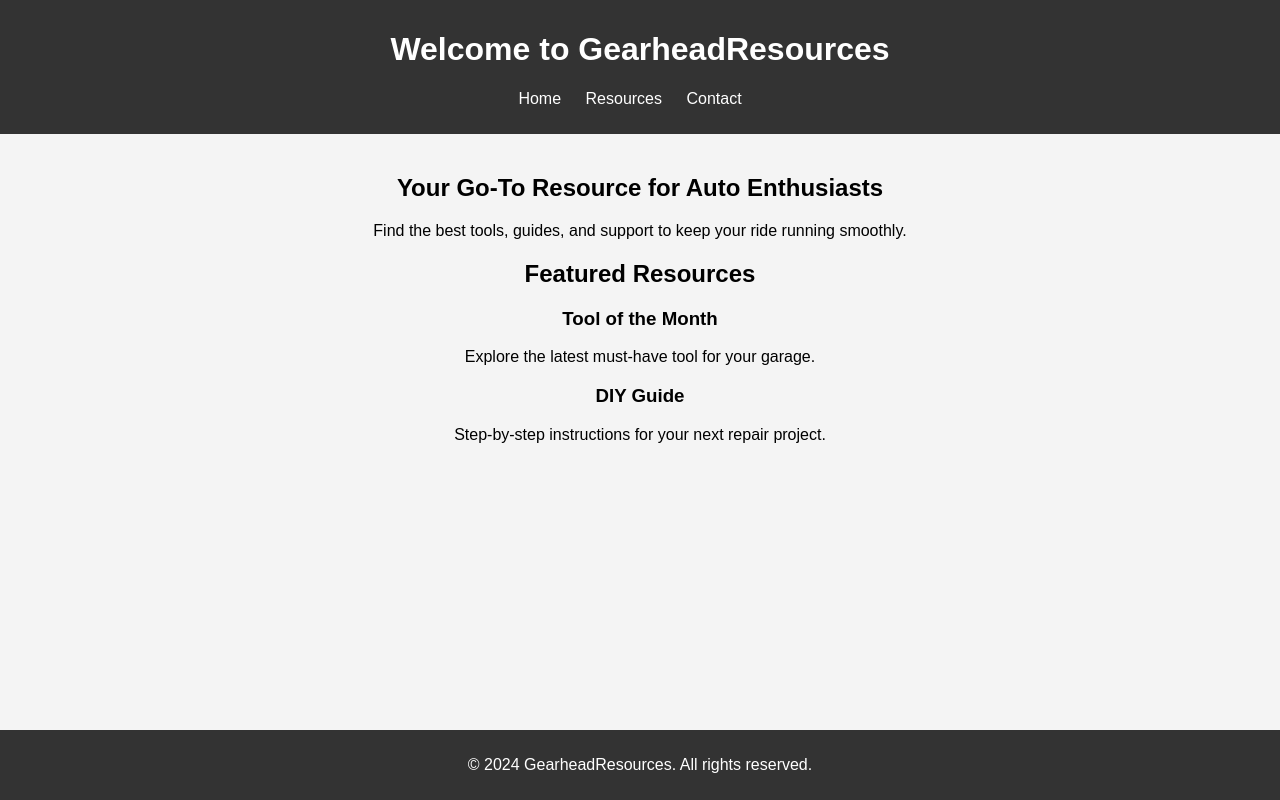
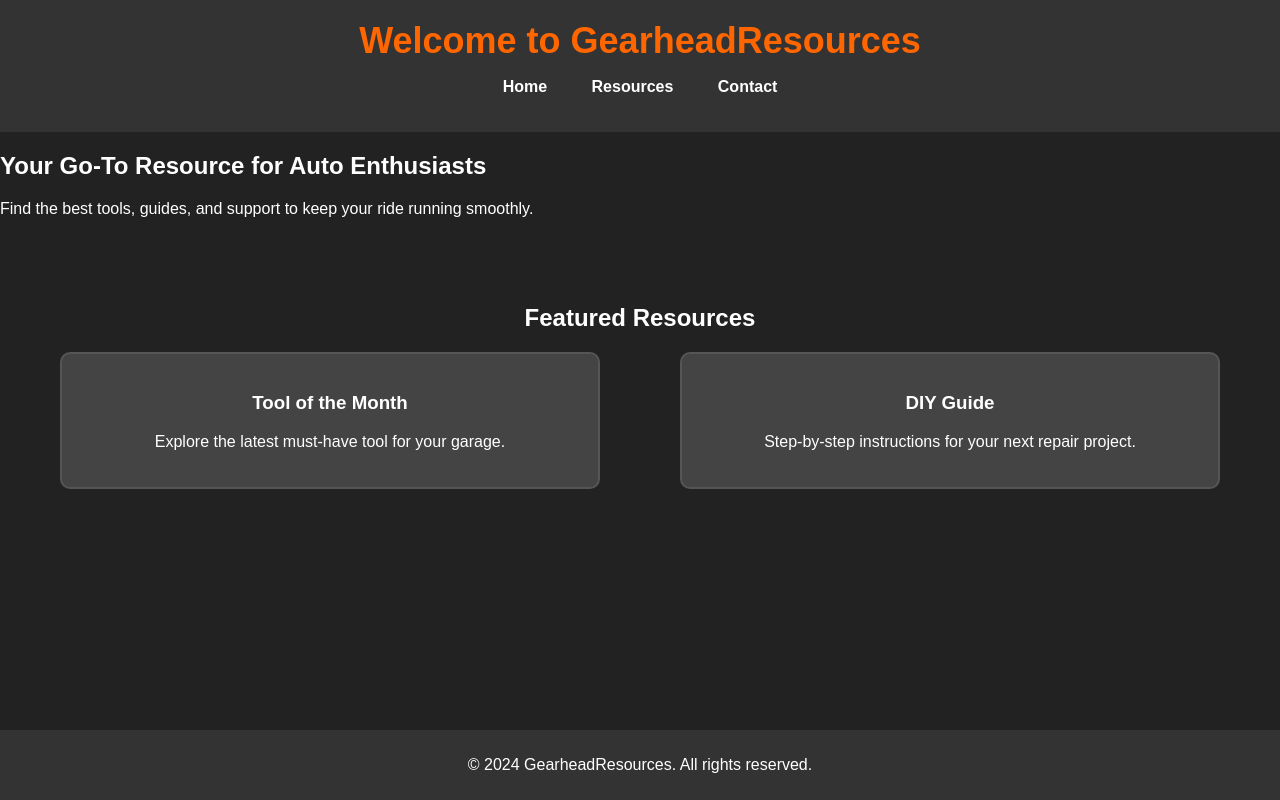
Before and after one commit to Jmerello/Gearheadresources, a PHP site: page / in a window 1280 px wide. Run offline with PHP 8.4, Linux system fonts and the light colour scheme.

Commit message:
Update style.css

```diff
--- a/style.css
+++ b/style.css
@@ -1,16 +1,22 @@
 /* General styling */
 body {
     font-family: Arial, sans-serif;
+    background-color: #222;
+    color: #fff;
     margin: 0;
     padding: 0;
-    background-color: #f4f4f4;
 }
 
 header {
     background-color: #333;
-    color: white;
-    padding: 10px 0;
+    padding: 20px 0;
     text-align: center;
+}
+
+header h1 {
+    margin: 0;
+    font-size: 36px;
+    color: #ff6600;  /* Bright orange for a bold look */
 }
 
 nav ul {
@@ -20,22 +26,52 @@ nav ul {
 
 nav ul li {
     display: inline;
-    margin-right: 20px;
+    margin: 0 20px;
 }
 
 nav ul li a {
-    color: white;
+    color: #fff;
     text-decoration: none;
+    font-weight: bold;
+    transition: color 0.3s;
 }
 
-main {
+nav ul li a:hover {
+    color: #ff6600;
+}
+
+#hero {
+    background: url('hero-image.jpg') no-repeat center center/cover;
+    padding: 100px 20px;
+    text-align: center;
+}
+
+#hero h2 {
+    font-size: 48px;
+    margin-bottom: 20px;
+}
+
+#featured {
+    padding: 50px 20px;
+    text-align: center;
+}
+
+.resource-list {
+    display: flex;
+    justify-content: space-around;
+    margin-top: 20px;
+}
+
+.resource-item {
+    background-color: #444;
+    border: 2px solid #555;
     padding: 20px;
-    text-align: center;
+    width: 40%;
+    border-radius: 10px;
 }
 
 footer {
     background-color: #333;
-    color: white;
     text-align: center;
     padding: 10px 0;
     position: fixed;
```
